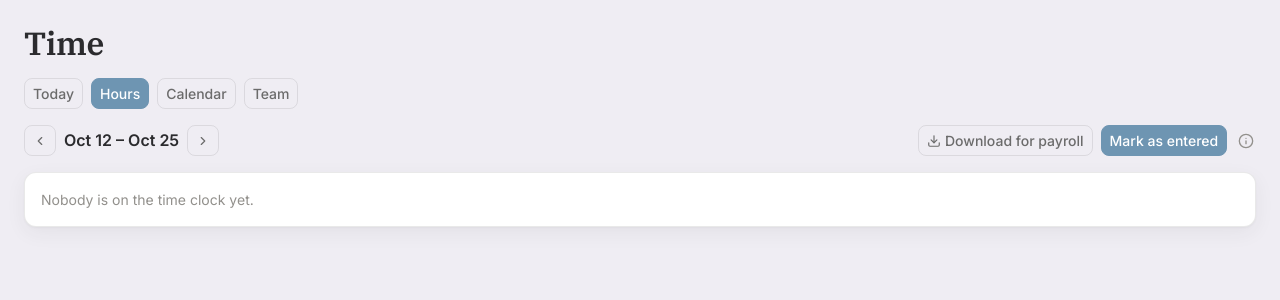
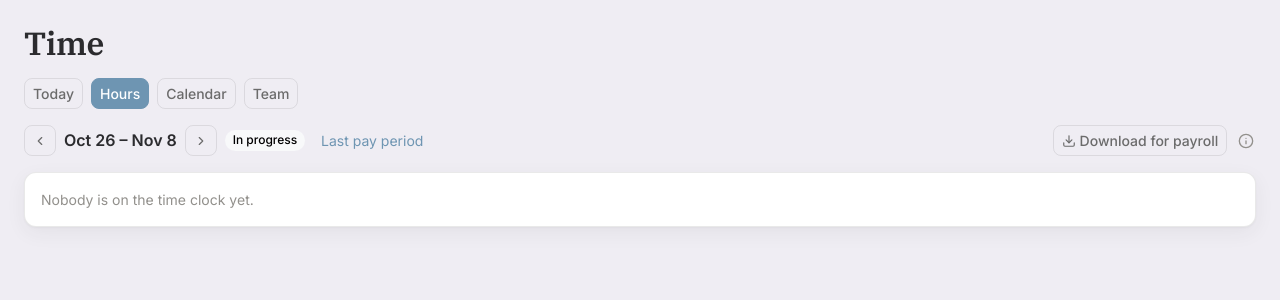
Before and after one commit to operations950/propermanagement, a Django app: page /clock/manage/hours/ in a window 1280 px wide. Shown: the part 60-360 px from the top of the page. Run offline with Django 4.2, Linux system fonts and the light colour scheme; the visitor is signed in with stand-in values (Sample User, id 1); data comes from the database, SQL or seed files in the repository; data that the repository does not hold is empty; parts of the project's set-up code (start-up, migrations or seed data) failed here and were passed over; some libraries are stand-ins or nearby versions.

Commit message:
Hours page opens on the week in progress; remote tag on the In or Out time
The page now opens on the current pay period with the week in progress first
and marked "This week"; Last pay period / This pay period links switch between
them. A remote clock-in or clock-out is tagged on its own time (hover for the
reason) instead of one generic remote flag.

Co-Authored-By: Claude Sonnet 5.5 <noreply@anthropic.com>

```diff
--- a/timeclock/services.py
+++ b/timeclock/services.py
@@ -299,7 +299,7 @@ class PeriodReport:
             worked_h = round(Decimal(worked) / 60, 2)
             paid = worked_h + off + hol
             self.weeks.append({'rows': rows, 'worked_min': worked, 'worked_h': worked_h, 'off_hours': off, 'holiday_hours': hol, 'paid': paid, 'over': paid > 40,
-                               'start': rows[0]['date'], 'end': rows[-1]['date']})
+                               'start': rows[0]['date'], 'end': rows[-1]['date'], 'current': rows[0]['date'] <= self.today <= rows[-1]['date']})
         self.late_count = sum(1 for r in self.rows if r['late'])
         self.worked_min = sum(w['worked_min'] for w in self.weeks)
         self.off_hours = sum((w['off_hours'] for w in self.weeks), Decimal(0))
@@ -307,6 +307,11 @@ class PeriodReport:
         self.paid = sum((w['paid'] for w in self.weeks), Decimal(0))
         self.blockers.sort()
         self.locked = PayPeriodLock.objects.filter(start=start).exists()
+
+    @property
+    def weeks_to_show(self):
+        """The weeks in the order the hours page lists them: the week in progress first, otherwise in date order."""
+        return self.weeks[::-1] if self.weeks[1]['current'] else self.weeks
 
     @property
     def worked_hours(self):
--- a/timeclock/templates/timeclock/hours.html
+++ b/timeclock/templates/timeclock/hours.html
@@ -20,6 +20,7 @@
         <span class="fw-semibold">{% span start end %}</span>
         <a href="?start={{ next|date:'Y-m-d' }}" class="btn btn-outline-secondary btn-sm" aria-label="Next pay period"><i data-lucide="chevron-right" class="icon"></i></a>
         {% if locked %}<span class="badge text-bg-success">Entered</span>{% elif in_progress %}<span class="badge text-bg-light">In progress</span>{% endif %}
+        {% if is_current %}<a href="?start={{ last_start|date:'Y-m-d' }}" class="small text-decoration-none ms-2">Last pay period</a>{% else %}<a href="{% url 'timeclock_hours' %}" class="small text-decoration-none ms-2">This pay period</a>{% endif %}
     </div>
     <div class="d-flex gap-2 align-items-center flex-wrap">
         {% if blockers %}<span class="tc-over small"><i data-lucide="alert-circle" class="icon"></i> {{ blockers }} to settle</span>{% endif %}
@@ -44,15 +45,15 @@
     <table class="table table-sm align-middle mb-0 tabular-nums tc-hours">
         <thead><tr><th>Day</th><th>In</th><th>Out</th><th>Lunch</th><th>Flags</th><th class="text-end">Hours</th><th></th></tr></thead>
         <tbody>
-        {% for wk in rep.weeks %}
+        {% for wk in rep.weeks_to_show %}
         {% for r in wk.rows %}{% if r.date <= today %}
         <tr>
             <td>{{ r.date|short_date }}</td>
             {% if r.punch %}
-            <td>{{ r.punch.clock_in|time:"g:i A" }}</td>
-            <td>{% if r.punch.clock_out %}{{ r.punch.clock_out|time:"g:i A" }}{% else %}<span class="tc-over">missing</span>{% endif %}</td>
+            <td>{{ r.punch.clock_in|time:"g:i A" }}{% if r.punch.in_remote %} <span class="badge text-bg-light" title="Clocked in remotely{% if r.punch.remote_reason %}: {{ r.punch.remote_reason }}{% endif %}">remote</span>{% endif %}</td>
+            <td>{% if r.punch.clock_out %}{{ r.punch.clock_out|time:"g:i A" }}{% if r.punch.out_remote %} <span class="badge text-bg-light" title="Clocked out remotely{% if r.punch.remote_reason %}: {{ r.punch.remote_reason }}{% endif %}">remote</span>{% endif %}{% else %}<span class="tc-over">missing</span>{% endif %}</td>
             <td>{% if r.punch.lunch_minutes is not None %}{{ r.punch.lunch_minutes }} min{% endif %}</td>
-            <td class="tc-sub">{% if r.late %}<span class="badge text-bg-warning">{{ r.late }} min late</span> {% endif %}{% if r.punch.in_remote or r.punch.out_remote %}<span class="badge text-bg-light" title="{{ r.punch.remote_reason }}">remote</span> {% endif %}{% if r.punch.changes.all %}<span class="badge text-bg-light" title="{% for c in r.punch.changes.all %}{{ c.at|date:'M j' }}: {{ c.reason }}. {% endfor %}">fixed</span>{% endif %}</td>
+            <td class="tc-sub">{% if r.late %}<span class="badge text-bg-warning">{{ r.late }} min late</span> {% endif %}{% if r.punch.changes.all %}<span class="badge text-bg-light" title="{% for c in r.punch.changes.all %}{{ c.at|date:'M j' }}: {{ c.reason }}. {% endfor %}">fixed</span>{% endif %}</td>
             <td class="text-end">{% if r.punch.clock_out %}{{ r.worked_min|mins }}{% endif %}</td>
             {% else %}
             <td colspan="3" class="tc-sub">{% if r.kind == 'vacation' %}Vacation{% elif r.kind == 'sick' %}Sick{% elif r.kind == 'other' %}Off, nothing taken{% elif r.kind == 'holiday' %}{{ r.holiday }}{% elif r.kind == 'missed' %}<span class="tc-over">No punch</span>{% elif r.kind == 'pending_off' %}Time off waiting{% elif r.kind == 'none' %}{% if r.scheduled and r.date == today %}Not clocked in yet{% elif r.scheduled %}Scheduled{% else %}Not scheduled{% endif %}{% endif %}</td>
@@ -62,7 +63,7 @@
             <td class="text-end"><a href="{% url 'timeclock_punch' %}?pid={{ rep.profile.pk }}&day={{ r.date|date:'Y-m-d' }}" class="small" title="Fix this day">Edit</a></td>
         </tr>
         {% endif %}{% endfor %}
-        <tr class="wk"><td colspan="5">Week of {{ wk.start|date:"M j" }}{% if wk.over %} <span class="tc-over">· over 40</span>{% endif %}</td><td class="text-end">{% if rep.profile.is_hourly %}{{ wk.paid|hrs }} h{% else %}{{ wk.worked_min|mins }}{% endif %}</td><td></td></tr>
+        <tr class="wk"><td colspan="5">Week of {{ wk.start|date:"M j" }}{% if wk.current %} <span class="badge text-bg-primary">This week</span>{% endif %}{% if wk.over %} <span class="tc-over">· over 40</span>{% endif %}</td><td class="text-end">{% if rep.profile.is_hourly %}{{ wk.paid|hrs }} h{% else %}{{ wk.worked_min|mins }}{% endif %}</td><td></td></tr>
         {% endfor %}
         </tbody>
     </table>
--- a/timeclock/views.py
+++ b/timeclock/views.py
@@ -312,8 +312,8 @@ def manage_decide(request):
 @admin_only
 def manage_hours(request):
     today = timezone.localdate()
-    start = _date(request.GET.get('start')) or policy.pay_period(today)[0] - timedelta(days=14)
-    start = policy.pay_period(start)[0]
+    current = policy.pay_period(today)[0]
+    start = policy.pay_period(_date(request.GET.get('start')) or current)[0]
     profiles = services.tracked_profiles()
     reports = [services.PeriodReport(p, start, today) for p in profiles]
     if request.GET.get('csv'):
@@ -323,7 +323,7 @@ def manage_hours(request):
     blockers = sum(len(r.blockers) for r in reports)
     return render(request, 'timeclock/hours.html', {
         'reports': reports, 'today': today, 'start': start, 'end': start + timedelta(days=13), 'prev': start - timedelta(days=14), 'next': start + timedelta(days=14),
-        'is_future': start > today, 'blockers': blockers, 'locked': any(r.locked for r in reports) or PayPeriodLock.objects.filter(start=start).exists(),
+        'is_current': start == current, 'last_start': current - timedelta(days=14), 'current_start': current, 'is_future': start > today, 'blockers': blockers, 'locked': any(r.locked for r in reports) or PayPeriodLock.objects.filter(start=start).exists(),
         'in_progress': start + timedelta(days=13) >= today,
     })
 
```
